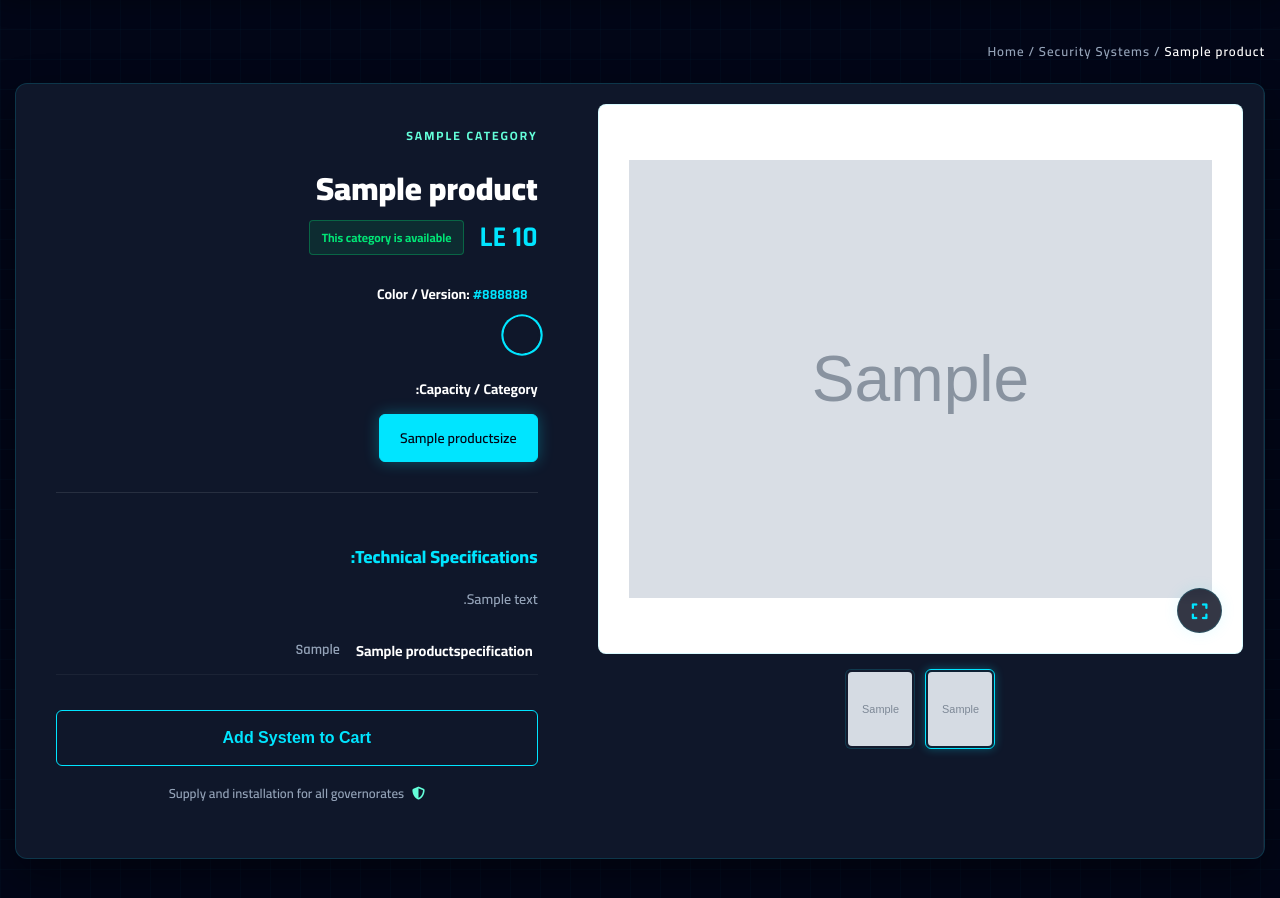
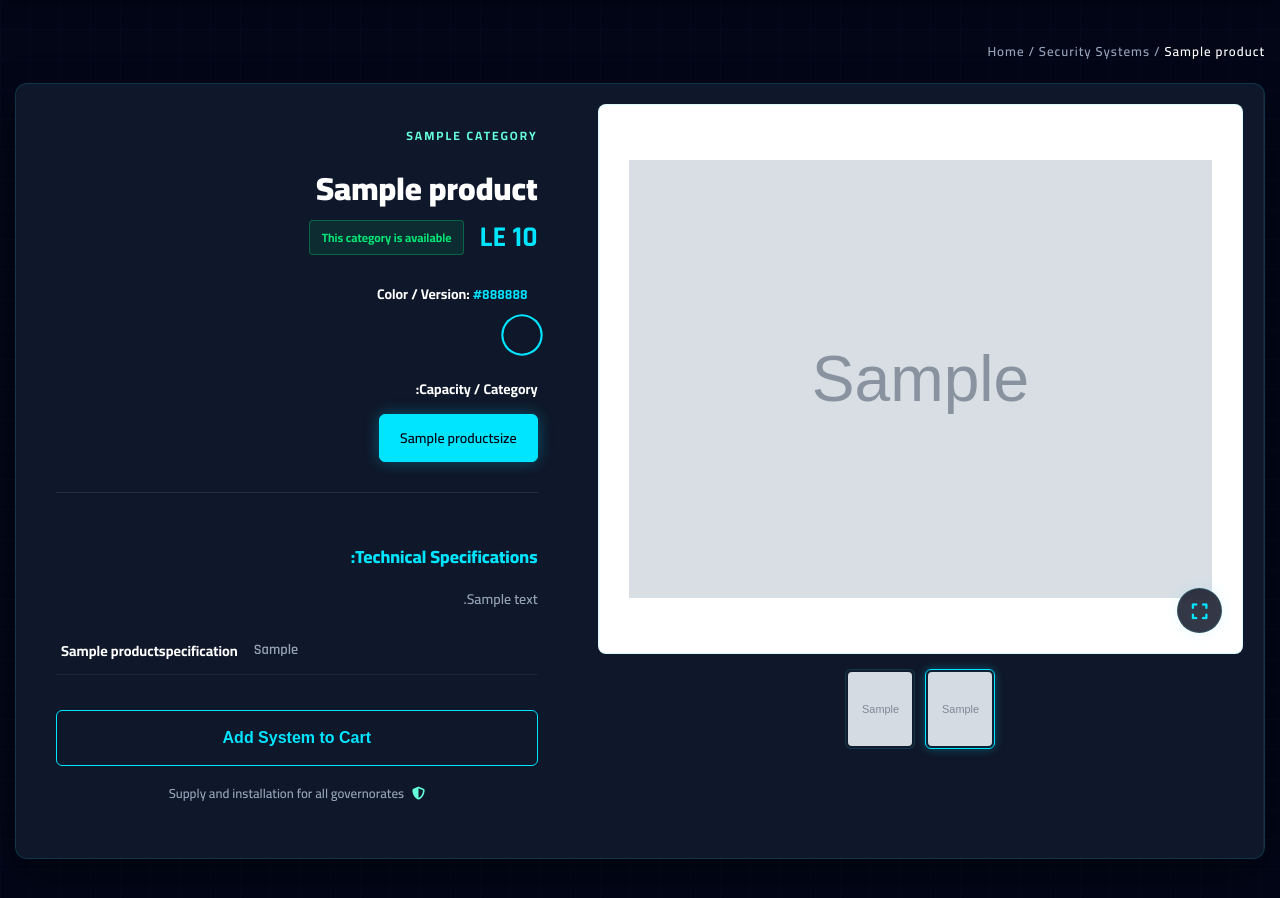
Before and after one commit to youseff11/Elbasty-Groub, a Django app: page /product/1/ in a window 1280 px wide. Shown: the part 73-971 px from the top of the page. Run offline with Django 5.2, Linux system fonts and the light colour scheme; tables that the repository leaves empty hold one stand-in row (values such as "Sample post"); grey boxes marked "Sample" are stand-in pictures.

Commit message:
first commit

```diff
--- a/templates/product_detail.html
+++ b/templates/product_detail.html
@@ -262,12 +262,12 @@
                     {% endif %}
 
                     {% if product.specifications.all %}
-                        <table class="specs-table" style="width: 100%; border-collapse: collapse; margin-top: 15px;">
+                        <table class="specs-table" dir="ltr" style="width: 100%; border-collapse: collapse; margin-top: 15px; text-align: left;">
                             <tbody>
                                 {% for spec in product.specifications.all %}
                                 <tr style="border-bottom: 1px solid rgba(255,255,255,0.05);">
                                     <td style="padding: 12px 5px; font-weight: 700; color: #fff; width: 40%; font-size: 0.9rem;">{{ spec.spec_name }}</td>
-                                    <td style="padding: 12px 5px; color: var(--text-sec); font-size: 0.9rem; font-family: var(--font-english); direction: ltr; text-align: right;">{{ spec.spec_value|linebreaksbr }}</td>
+                                    <td style="padding: 12px 5px; color: var(--text-sec); font-size: 0.9rem; font-family: var(--font-english);">{{ spec.spec_value|linebreaksbr }}</td>
                                 </tr>
                                 {% endfor %}
                             </tbody>
```
